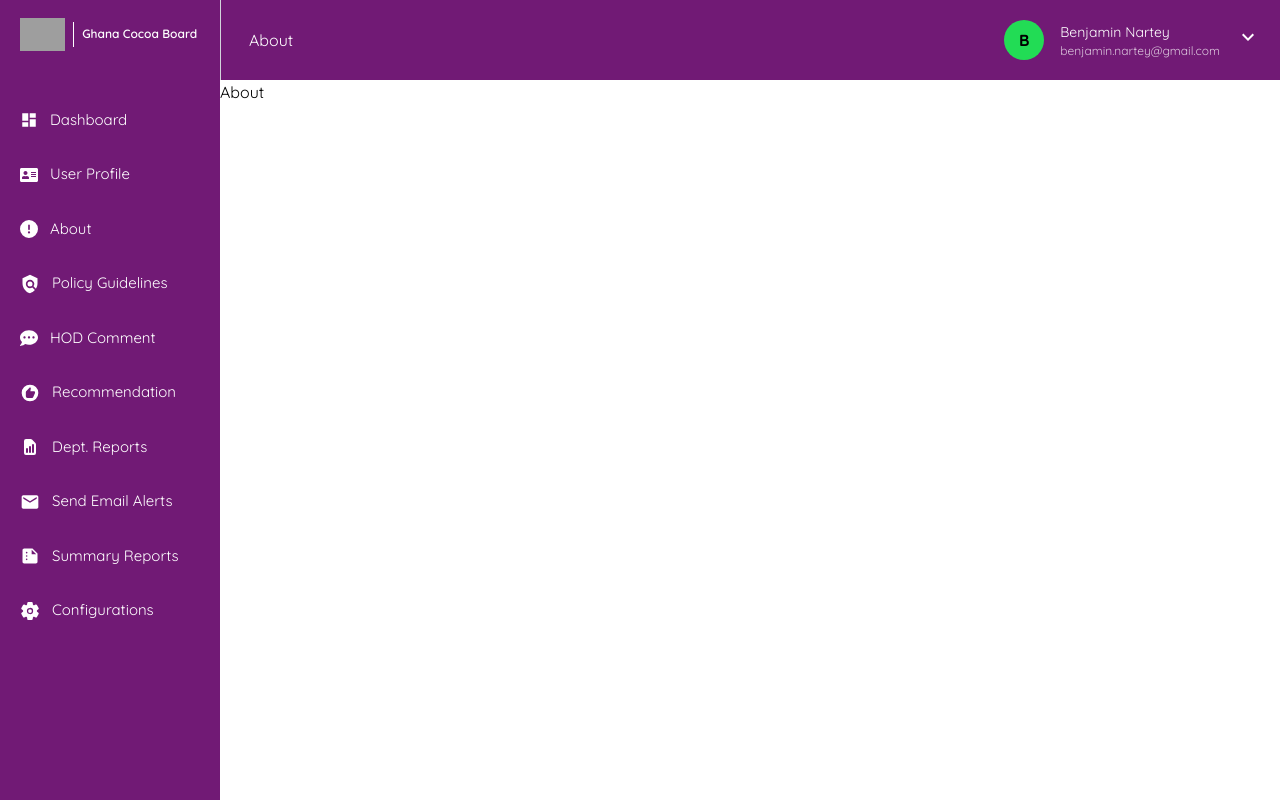
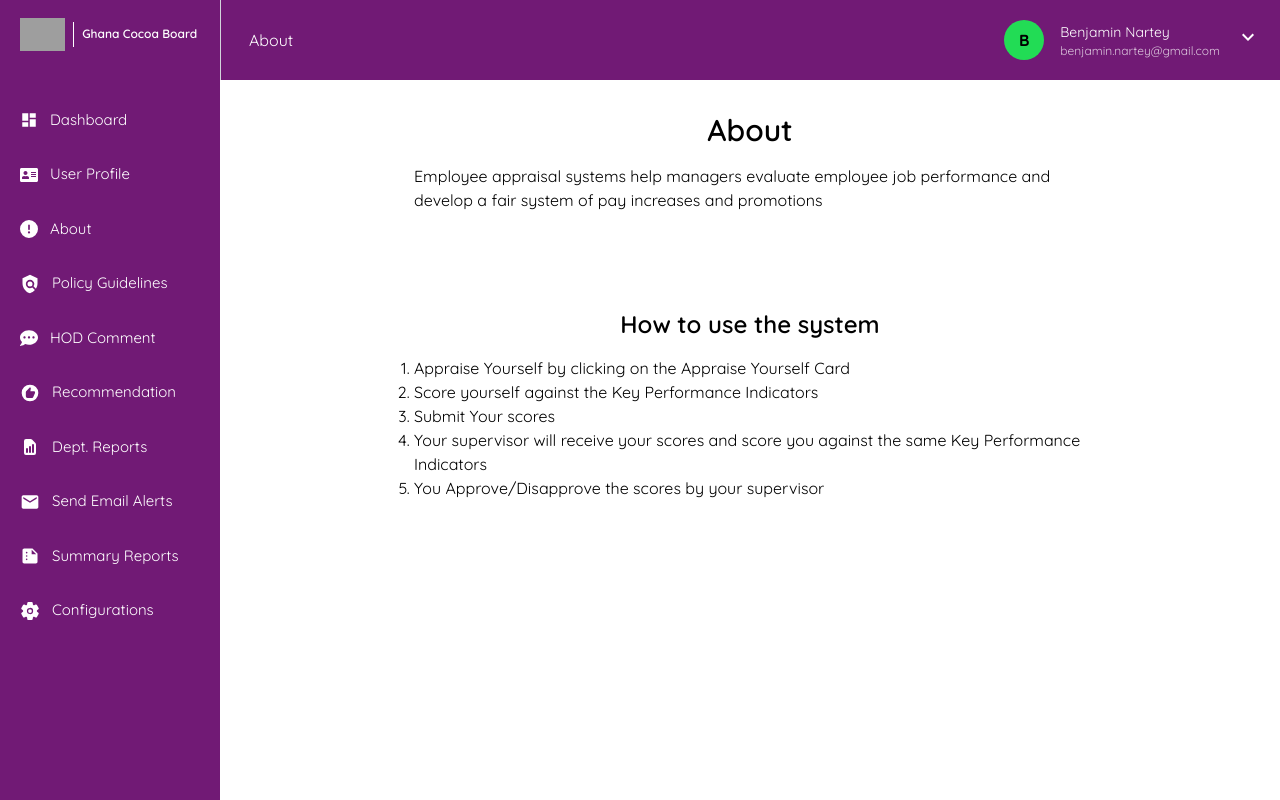
Before and after one commit to benjamin-nartey/hrportal-appraisal, a Next.js app: page /about in a window 1280 px wide. Built offline with nearby package versions, Linux system fonts and the light colour scheme; grey boxes are pictures that could not be loaded.

Commit message:
completes about page

```diff
--- a/src/app/(navigation)/about/page.tsx
+++ b/src/app/(navigation)/about/page.tsx
@@ -1,3 +1,33 @@
 export default function page() {
-  return <div>About</div>;
+  return (
+    <div className="px-6 py-8">
+      <div className="max-w-2xl mx-auto">
+        <div className="mb-24">
+          <h1 className="text-3xl font-semibold text-center mb-4">About</h1>
+          <p>
+            Employee appraisal systems help managers evaluate employee job
+            performance and develop a fair system of pay increases and
+            promotions
+          </p>
+        </div>
+      </div>
+      <div className="max-w-2xl mx-auto">
+        <div>
+          <h1 className="text-2xl font-semibold text-center mb-4">
+            How to use the system
+          </h1>
+          <ol className="list-decimal">
+            <li>Appraise Yourself by clicking on the Appraise Yourself Card</li>
+            <li>Score yourself against the Key Performance Indicators </li>
+            <li>Submit Your scores</li>
+            <li>
+              Your supervisor will receive your scores and score you against the
+              same Key Performance Indicators
+            </li>
+            <li>You Approve/Disapprove the scores by your supervisor</li>
+          </ol>
+        </div>
+      </div>
+    </div>
+  );
 }
--- a/src/app/(navigation)/dashboard/page.tsx
+++ b/src/app/(navigation)/dashboard/page.tsx
@@ -1,6 +1,6 @@
 export default function page() {
   return (
-    <div className="px-8 py-10">
+    <div className="lg:px-6 lg:py-8 p-2 ">
       <div className="flex flex-wrap -m-4 text-center">
         <div className="p-4 md:w-1/4 sm:w-1/2 w-full">
           <div className=" bg-white border-l-[5px] shadow border-l-primary cursor-pointer px-4 py-6 rounded-lg transform transition duration-500 hover:scale-110">
--- a/src/app/(navigation)/user-profile/page.tsx
+++ b/src/app/(navigation)/user-profile/page.tsx
@@ -2,7 +2,7 @@ import ProfileCard from "@/components/ProfileCard";
 
 export default function page() {
   return (
-    <div className=" flex justify-start items-center ">
+    <div className=" flex justify-center items-center lg:px-6 lg:py-8 p-2 ">
       <ProfileCard />
     </div>
   );
--- a/src/components/Navigation.tsx
+++ b/src/components/Navigation.tsx
@@ -30,11 +30,11 @@ export default function Navigation({
           </button>
         )}
       </div>
-      <div className="flex lg:flex-row bg-[#f4e7ed] flex-col min-h-screen transition-height duration-75 ease-out overflow-hidden">
+      <div className="flex lg:flex-row bg-[#fff] flex-col min-h-screen transition-height duration-75 ease-out overflow-hidden">
         <div className="lg:flex flex-initial h-screen hidden bg-clip-padding backdrop-filter backdrop-blur-md bg-primary">
           <Sidebar />
         </div>
-        <div className="main-content-column bg-[#eaf0fd] h-screen w-full overflow-y-auto overflow-x-hidden">
+        <div className="main-content-column bg-[#fff] h-screen w-full overflow-y-auto overflow-x-hidden">
           <div className="flex border-l-0 lg:border-l border-l-gray-300 w-full justify-between items-center sticky top-0 z-10 bg-primary text-white">
             <div className="w-full relative h-full p-5">
               <div className="w-full flex justify-between items-center">
@@ -78,7 +78,7 @@ export default function Navigation({
             </div>
           </div>
           <div className="w-full min-h-screen bg-white ">{children}</div>
-          <footer className="w-full bg-secondary text-white font-mono flex justify-center items center p-1 ">
+          <footer className="w-full bg-secondary text-white font-mono flex justify-center items center p-1 mt-6 ">
             <div className="w-full h-full bg-primary p-6">
               {` © ${new Date(
                 Date.now()
--- a/src/components/ProfileCard.tsx
+++ b/src/components/ProfileCard.tsx
@@ -6,14 +6,8 @@ import { MdEmail, MdGrade, MdNumbers } from "react-icons/md";
 export default function ProfileCard() {
   return (
     <>
-      <div className="w-[42rem] max-w-2xl mx-4 sm:max-w-sm md:max-w-sm lg:max-w-sm xl:max-w-sm sm:mx-auto md:mx-auto lg:mx-auto xl:mx-auto mt-16 bg-white shadow-xl rounded-lg text-gray-900">
-        <div className="rounded-t-lg h-32 overflow-hidden bg-gradient-to-b from-primary to-secondary">
-          {/* <img
-            className="object-cover object-top w-full"
-            src="https://images.unsplash.com/photo-1549880338-65ddcdfd017b?ixlib=rb-1.2.1&q=80&fm=jpg&crop=entropy&cs=tinysrgb&w=400&fit=max&ixid=eyJhcHBfaWQiOjE0NTg5fQ"
-            alt="Mountain"
-          /> */}
-        </div>
+      <div className=" mx-4 sm:mx-auto md:mx-auto lg:mx-auto xl:mx-auto bg-white shadow-xl rounded-lg text-gray-900">
+        <div className="rounded-t-lg h-32 overflow-hidden bg-gradient-to-b from-primary to-secondary"></div>
         <div className="mx-auto w-32 h-32 relative -mt-16 border-4 border-white rounded-full overflow-hidden">
           <img
             className="object-cover object-center h-32"
@@ -26,38 +20,59 @@ export default function ProfileCard() {
           <p className="text-gray-500">Information Technology Department</p>
         </div>
 
-        <div className="p-4 border-t mx-8 mt-2 flex items-center justify-around">
-          <div className="flex flex-col">
+        <div className="lg:p-4 p-2 border-t mx-8 mt-2 flex items-center justify-around gap-6">
+          <div className="flex flex-col justify-start items-start gap-2">
             <div className="flex items-center justify-start gap-2 font-semibold">
-              <MdNumbers size={18} /> Staff Number
+              <MdNumbers size={18} />
+              Staff Number
             </div>
             <div className="flex items-center justify-start gap-2 font-semibold">
-              <IoLocationSharp size={18} /> Location
+              <IoLocationSharp size={18} />
+              Location
             </div>
             <div className="flex items-center justify-start gap-2 font-semibold">
               <MdEmail /> Email
             </div>
             <div className="flex items-center justify-start gap-2 font-semibold">
-              <FaBirthdayCake size={18} /> Birth Date
+              <FaBirthdayCake size={18} />
+              Birth Date
             </div>
             <div className="flex items-center justify-start gap-2 font-semibold">
-              <MdGrade size={18} /> Grade
+              <MdGrade size={18} />
+              Grade
             </div>
             <div className="flex items-center justify-start gap-2 font-semibold">
-              <FaSuitcase size={18} /> Job
+              <FaSuitcase size={18} />
+              Job
             </div>
             <div className="flex items-center justify-start gap-2 font-semibold">
-              <FaRankingStar size={18} /> Qualification
+              <FaRankingStar size={18} />
+              Qualification
+            </div>
+            <div className="flex items-center justify-start gap-2 font-semibold">
+              <FaRankingStar size={18} />
+              Date of First Appointment
+            </div>
+            <div className="flex items-center justify-start gap-2 font-semibold">
+              <FaRankingStar size={18} />
+              Date of Last Promotion
+            </div>
+            <div className="flex items-center justify-start gap-2 font-semibold">
+              <FaRankingStar size={18} />
+              Status
             </div>
           </div>
-          <div className="flex justify-start items-center flex-col">
+          <div className="flex justify-start items-start flex-col gap-2">
             <div>114456</div>
-            <div>114456</div>
-            <div>114456</div>
-            <div>114456</div>
-            <div>114456</div>
-            <div>114456</div>
-            <div>114456</div>
+            <div>Head Office</div>
+            <div>admin@cocobod.net</div>
+            <div>March, 31 2021</div>
+            <div>DEP. H. R. MANAGER </div>
+            <div>DEP. H. R. MANAGER </div>
+            <div>Phd</div>
+            <div>October, 20 2021</div>
+            <div>October, 20 2021</div>
+            <div>Active</div>
           </div>
         </div>
       </div>
```
